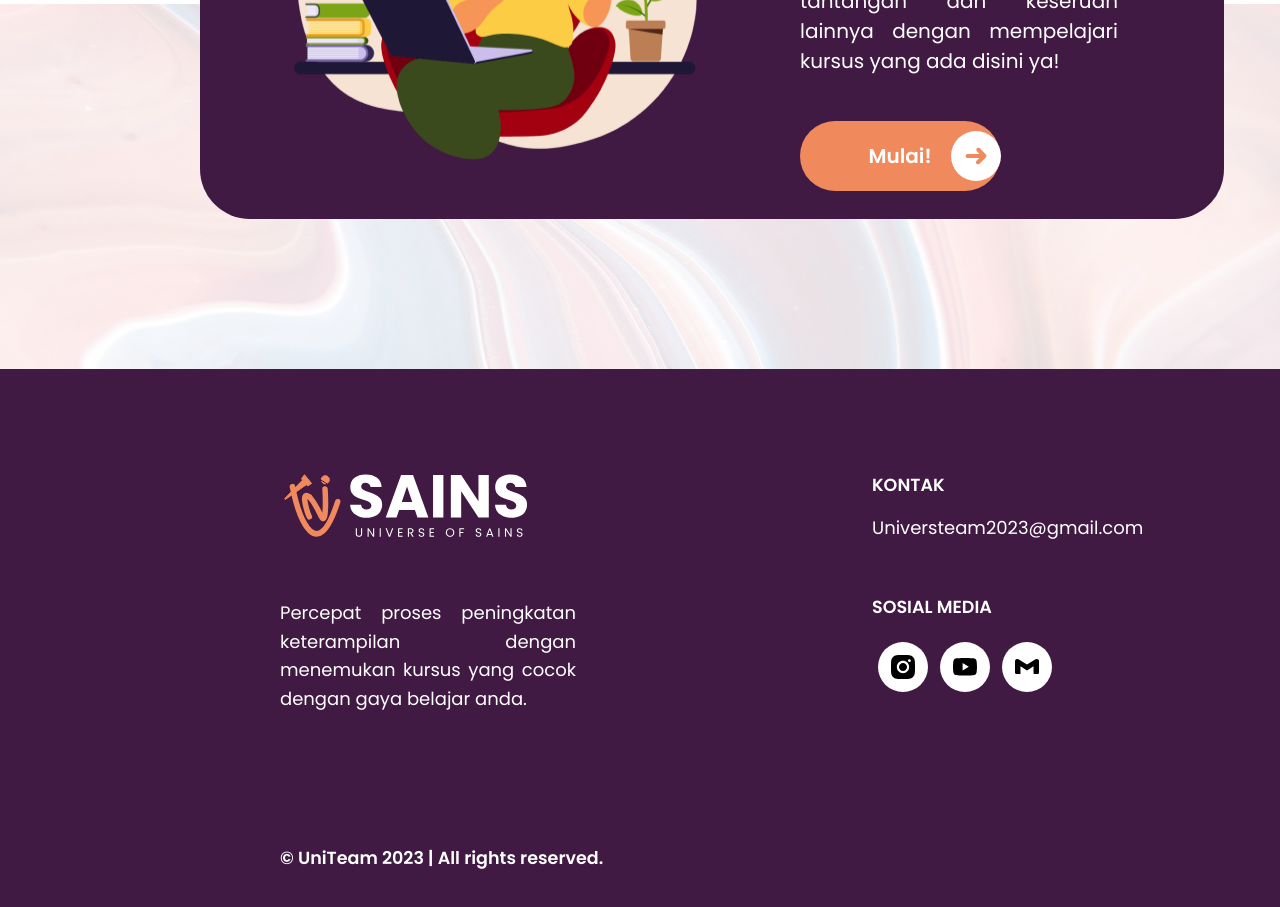
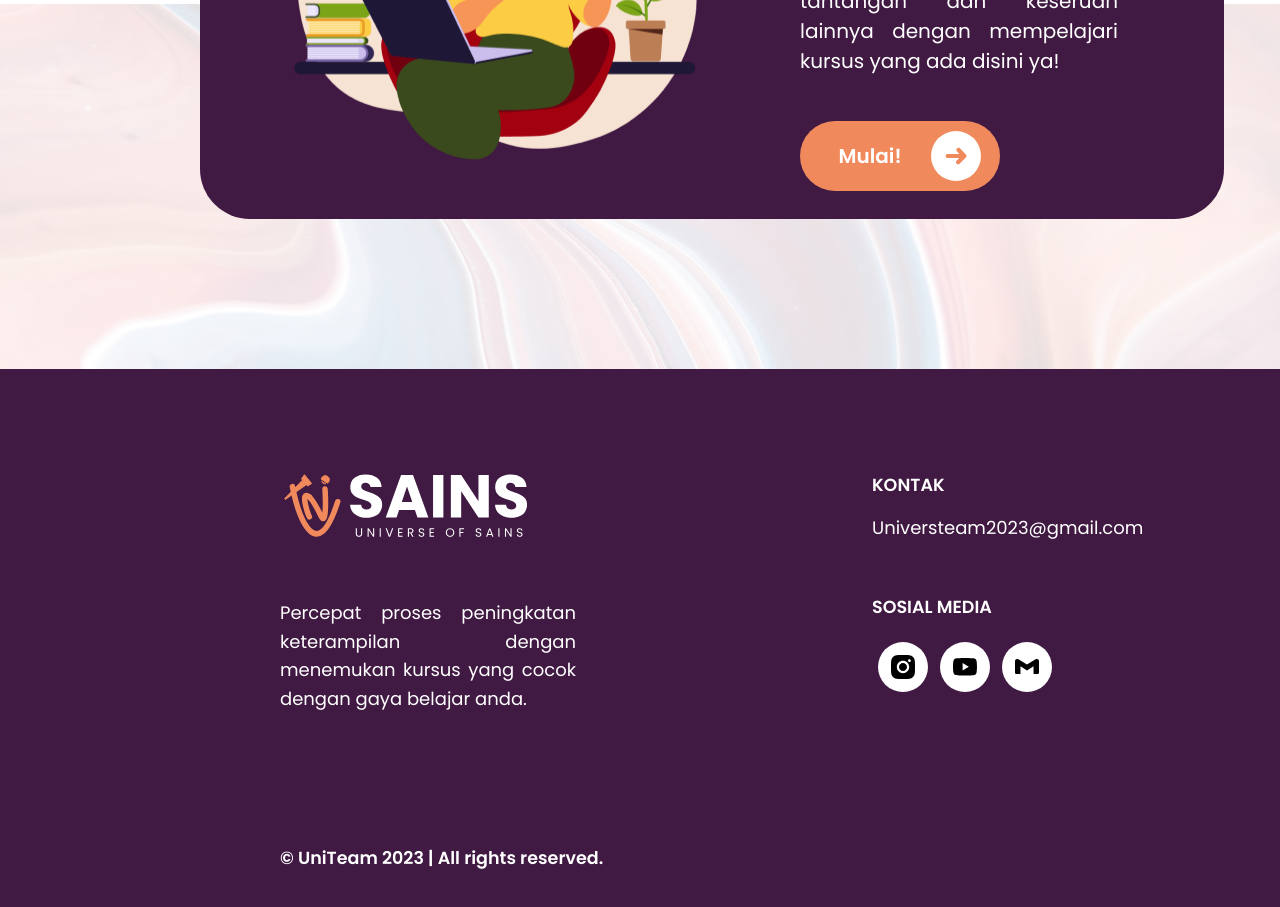
Before and after one commit to Jolangalifk/unisains-project, a Vue app: page / in a window 1280 px wide. Shown: the part 4880-5787 px from the top of the page. Built offline with nearby package versions, Linux system fonts and the light colour scheme; no server answers.

Commit message:
fix: [JK] home

```diff
--- a/src/views/HomeView.vue
+++ b/src/views/HomeView.vue
@@ -715,12 +715,13 @@ import HcBiologi from '../components/HcBiologi.vue';
   font-family: poppins;
   font-size: 20px;
   font-weight: 600;
-  margin-left: 35px;
+  margin-left: 30px;
+  margin-right: 30px;
 }
 
 .start-learn .wrapper .text .button button img {
   width: 50px;
   height: 50px;
-  margin-left: 20px;
+  margin-right: 10px;
 }
 </style>
```
